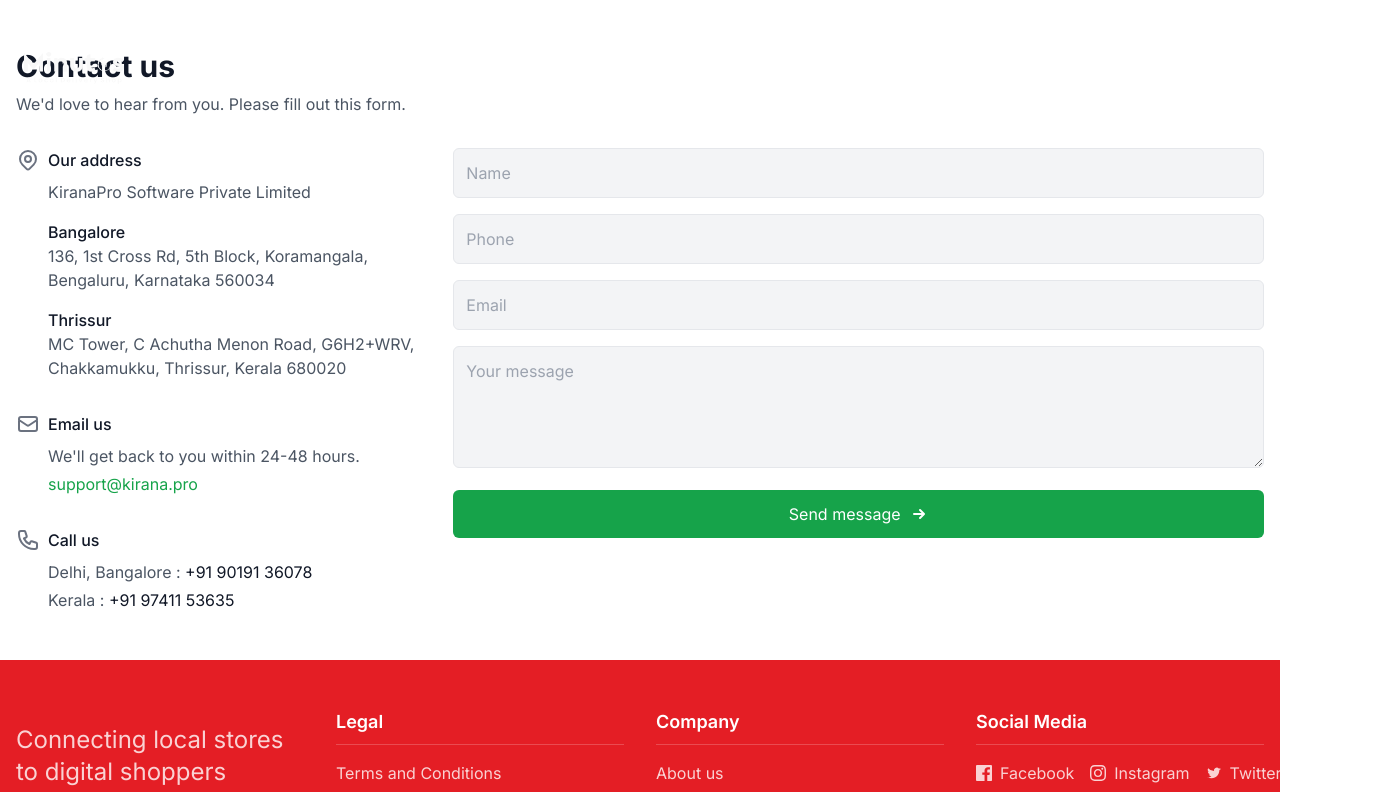
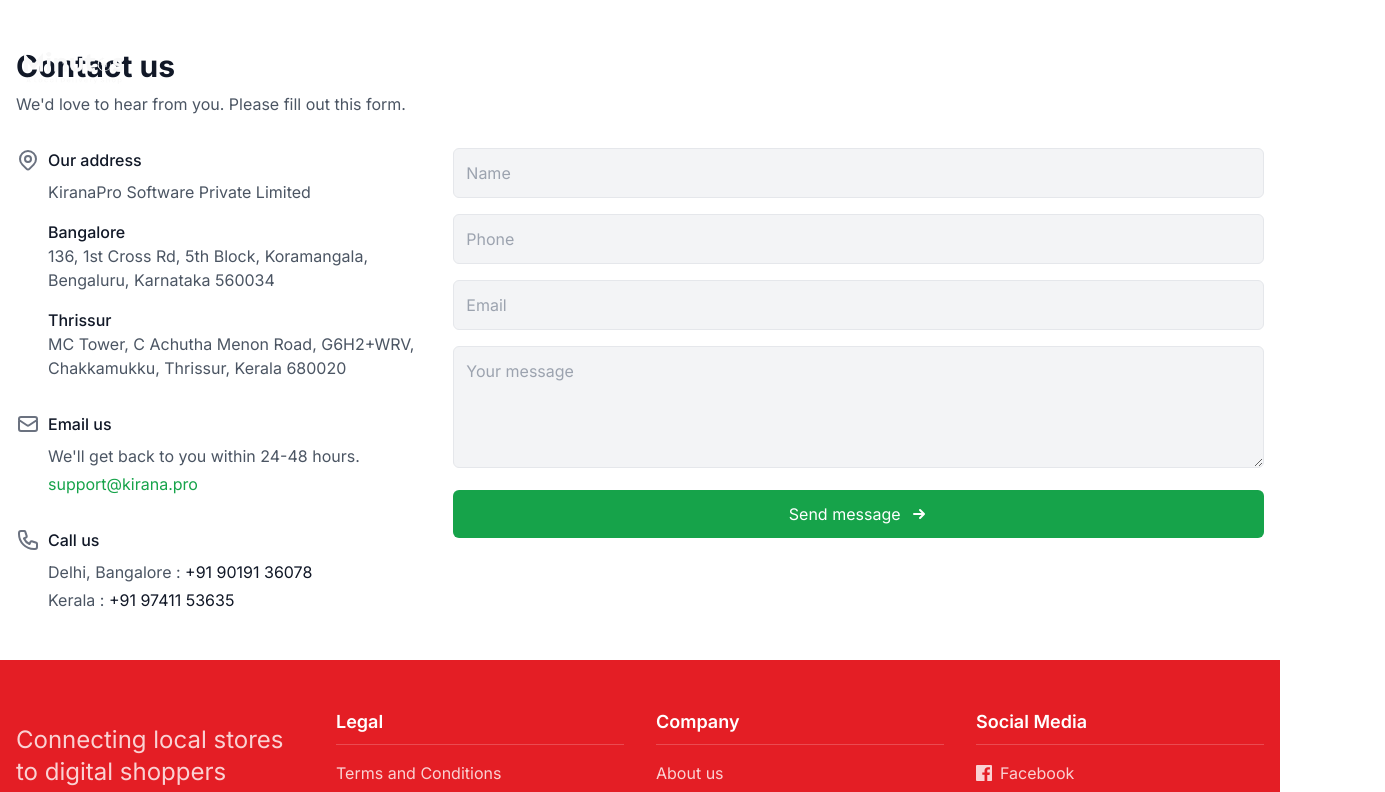
Before and after one commit to karantec/Minutos, a Next.js app: page /contact in a window 1280 px wide. Shown: the top 792 px of the page, 1385 px wide, since content can reach past the window. Built offline with nearby package versions, Linux system fonts and the light colour scheme.

Commit message:
footer fixed

```diff
--- a/src/components/layout/Footer.tsx
+++ b/src/components/layout/Footer.tsx
@@ -60,17 +60,13 @@
 
           {/* Quick Links and Social Media */}
           <div className="flex flex-col">
-
-
-
             <h3 className="font-semibold text-lg mb-3 md:mb-4 border-b border-white/20 pb-2">Social Media</h3>
-            <ul className="space-y-2 flex flex-col md:flex-row md:space-y-0 md:space-x-4">
+            <ul className="space-y-2">
               <li>
                 <Link href="https://www.facebook.com/profile.php?id=61573695005908" className="hover:underline text-white/80 hover:text-white transition-colors duration-200 flex items-center text-sm md:text-base" target="_blank" rel="noopener noreferrer">
                   <svg className="w-4 h-4 mr-2" viewBox="0 0 24 24" fill="currentColor">
                     <path d="M22.675 0H1.325C.593 0 0 .593 0 1.326v21.348C0 23.407.593 24 1.325 24h11.495v-9.294H9.429v-3.622h3.391V8.413c0-3.36 2.055-5.187 5.059-5.187 1.435 0 2.663.107 3.021.155v3.5h-2.074c-1.623 0-1.939.773-1.939 1.905v2.498h3.873l-.505 3.622h-3.368V24h6.609C23.407 24 24 23.407 24 22.674V1.326C24 .593 23.407 0 22.675 0z"/>
                   </svg>
-
                   Facebook
                 </Link>
               </li>
@@ -87,24 +83,17 @@
                   <svg className="w-4 h-4 mr-2" viewBox="0 0 24 24" fill="currentColor">
                     <path d="M22.46 6c-.77.35-1.6.58-2.46.69a4.27 4.27 0 001.88-2.37 8.42 8.42 0 01-2.7 1.03 4.2 4.2 0 00-7.17 3.83 12 12 0 01-8.72-4.42 4.19 4.19 0 001.3 5.6 4.15 4.15 0 01-1.9-.52v.05a4.2 4.2 0 003.37 4.1 4.26 4.26 0 01-1.89.07 4.2 4.2 0 003.92 2.9 8.42 8.42 0 01-5.21 1.8A8.63 8.63 0 012 18.12a12 12 0 006.29 1.85c7.54 0 11.67-6.25 11.67-11.67v-.53A8.4 8.4 0 0022.46 6z" />
                   </svg>
-
                   Twitter
                 </Link>
               </li>
               <li>
-  <Link
-    href="https://linkedin.com"
-    className="hover:underline text-white/80 hover:text-white transition-colors duration-200 flex items-center text-sm md:text-base"
-    target="_blank"
-    rel="noopener noreferrer"
-  >
+                <Link href="https://linkedin.com" className="hover:underline text-white/80 hover:text-white transition-colors duration-200 flex items-center text-sm md:text-base" target="_blank" rel="noopener noreferrer">
                   <svg className="w-4 h-4 mr-2" viewBox="0 0 24 24" fill="currentColor">
                     <path d="M19 0h-14c-2.761 0-5 2.239-5 5v14c0 2.761 2.239 5 5 5h14c2.762 0 5-2.239 5-5v-14c0-2.761-2.238-5-5-5zm-11 19h-3v-11h3v11zm-1.5-12.268c-.966 0-1.75-.79-1.75-1.764s.784-1.764 1.75-1.764 1.75.79 1.75 1.764-.783 1.764-1.75 1.764zm13.5 12.268h-3v-5.604c0-3.368-4-3.113-4 0v5.604h-3v-11h3v1.765c1.396-2.586 7-2.777 7 2.476v6.759z" />
                   </svg>
                   LinkedIn
                 </Link>
               </li>
-
             </ul>
           </div>
         </div>
@@ -114,7 +103,6 @@
           <img src="/images/minitos-White.png" alt="Minutos Logo" className="h-16 md:h-20 opacity-75 mb-4 md:mb-0" />
           <p className="text-sm text-white/70">©2025 Minutos Pvt Ltd. All rights reserved</p>
         </div>
-
       </div>
     </footer>
   );
```
Lines whose indentation alone changed are shown as unchanged.
